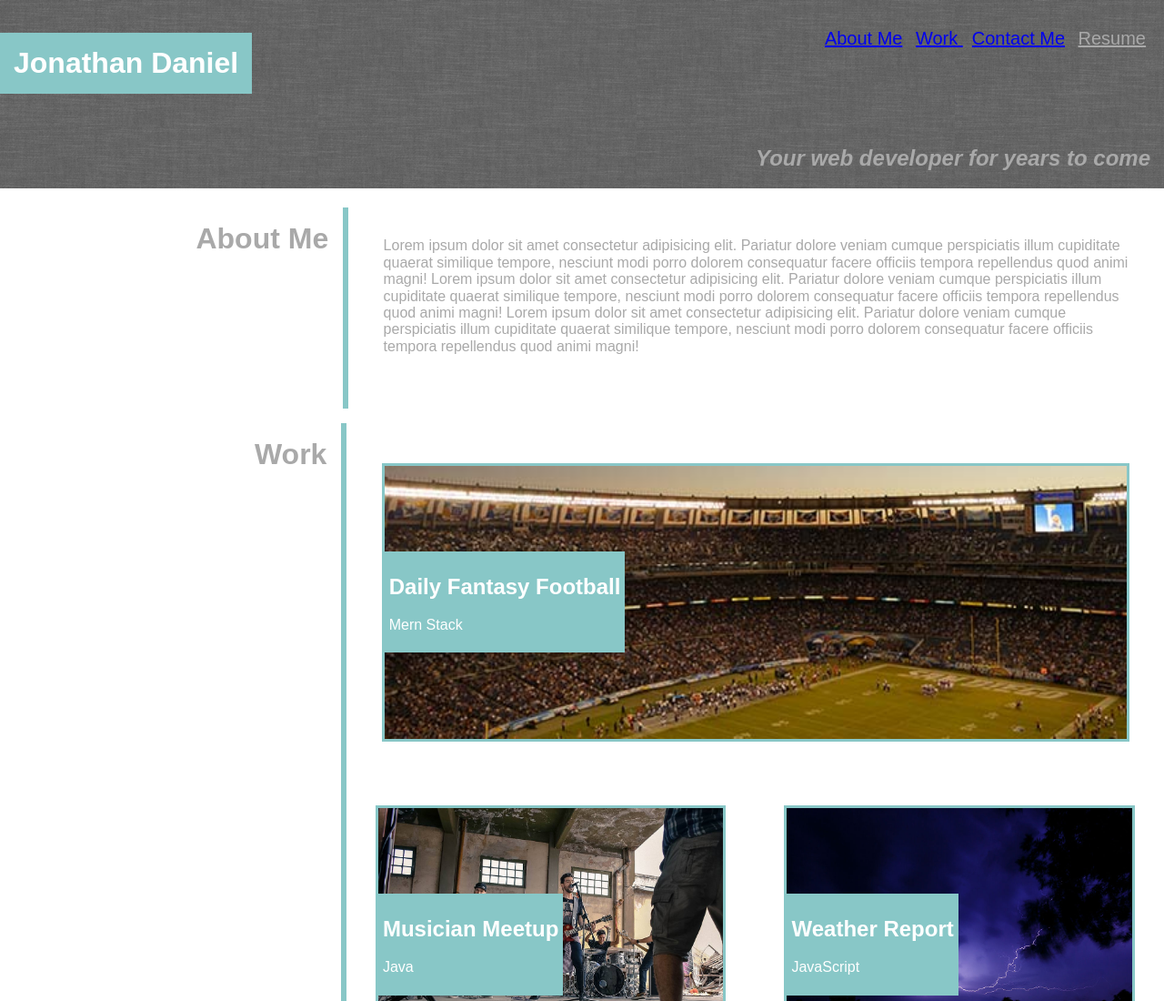
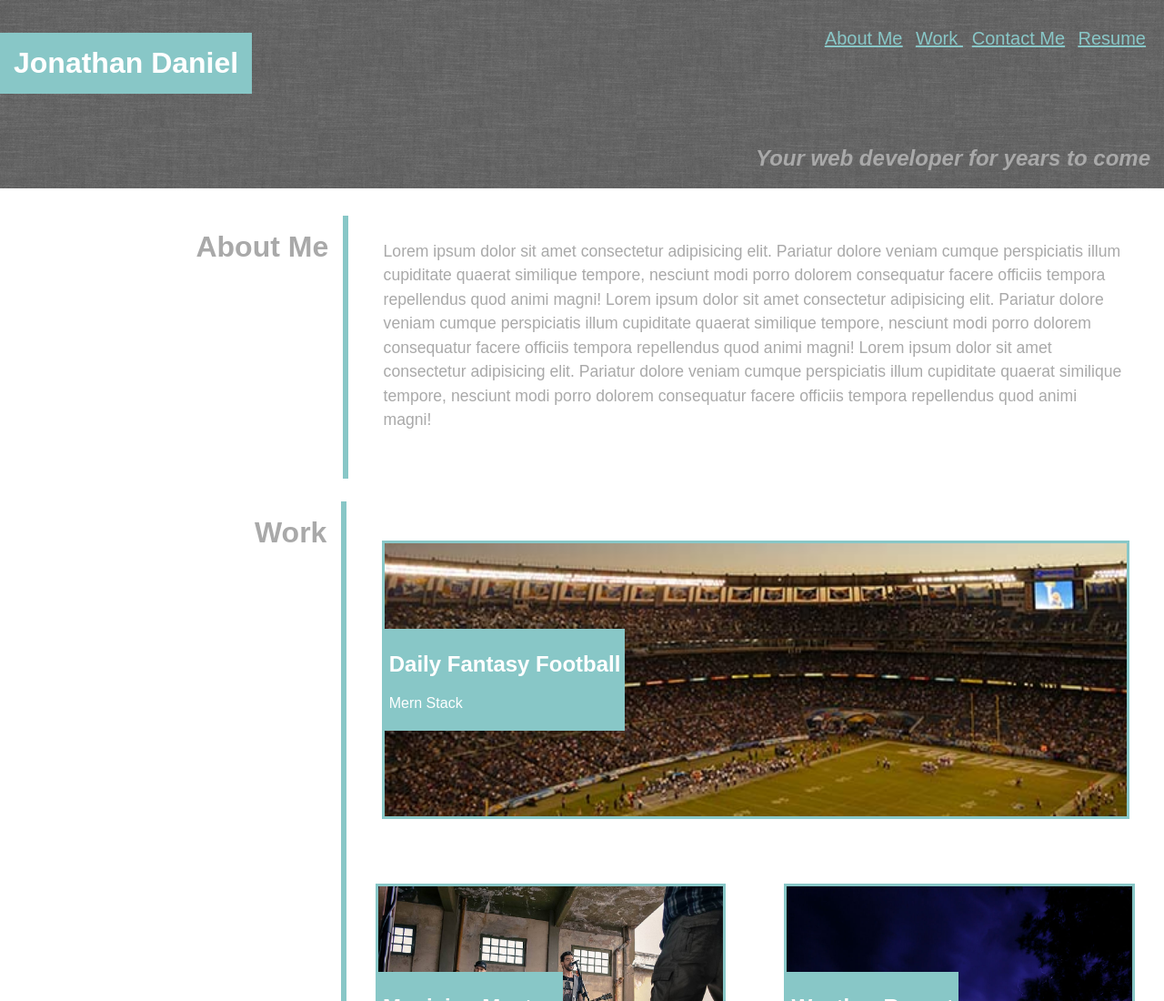
Before and after one commit to jonjon276/web-design-portfolio, a plain HTML site: page index.html in a window 1280 px wide. Shown: the top 1100 px of the page at 91% size. Drawn offline with Linux system fonts and the light colour scheme.

Commit message:
navigation color fix, about me content fixes

```diff
--- a/index.html
+++ b/index.html
@@ -23,7 +23,7 @@
                 <li><a href="#about-me">About Me</a></li>
                 <li><a href="#work">Work </a></li>
                 <li><a href="#contact">Contact Me</a></li>
-                <li>Resume</li>
+                <li><a href="#">Resume</a></li>
             </ul>
         </nav>
 
--- a/style.css
+++ b/style.css
@@ -1,6 +1,4 @@
-/* * {
-    border: solid 1px red;
-} */
+
 
 :root{
 --highlight-color:#88c7c7;
@@ -43,13 +41,16 @@ nav {
 
 }
 
-nav ul {}
+nav ul li a {
+    color: var(--highlight-color);
+}
 
 nav ul li {
     display: inline;
     margin: 5px;
     text-decoration: underline;
     font-size: 20px;
+
 
 
 }
@@ -78,6 +79,8 @@ nav ul li {
     width: 67%;
     margin: 3%;
     padding-bottom: 2%;
+    font-size: 1.1em;
+    line-height: 1.5em;
 }
 
 .contact-content {
```
